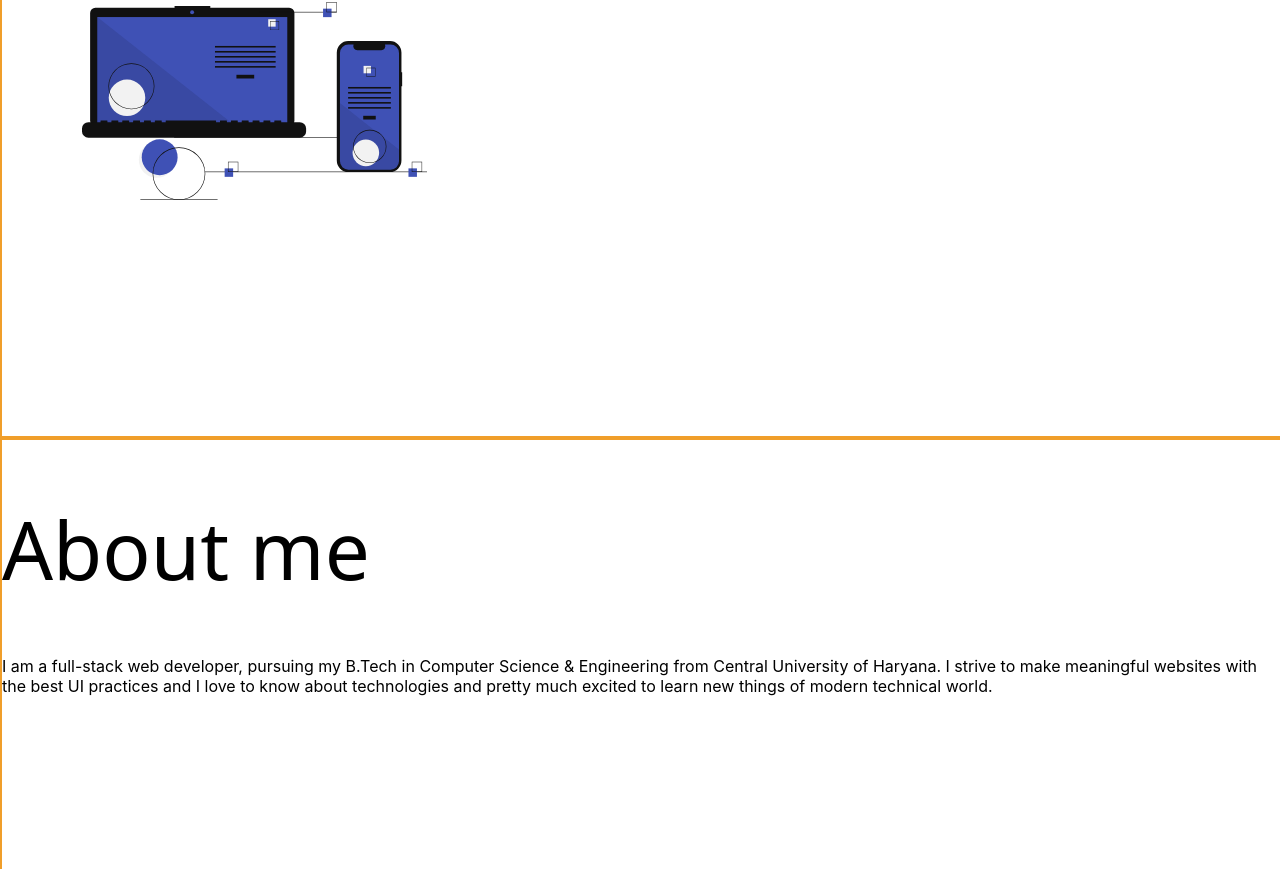
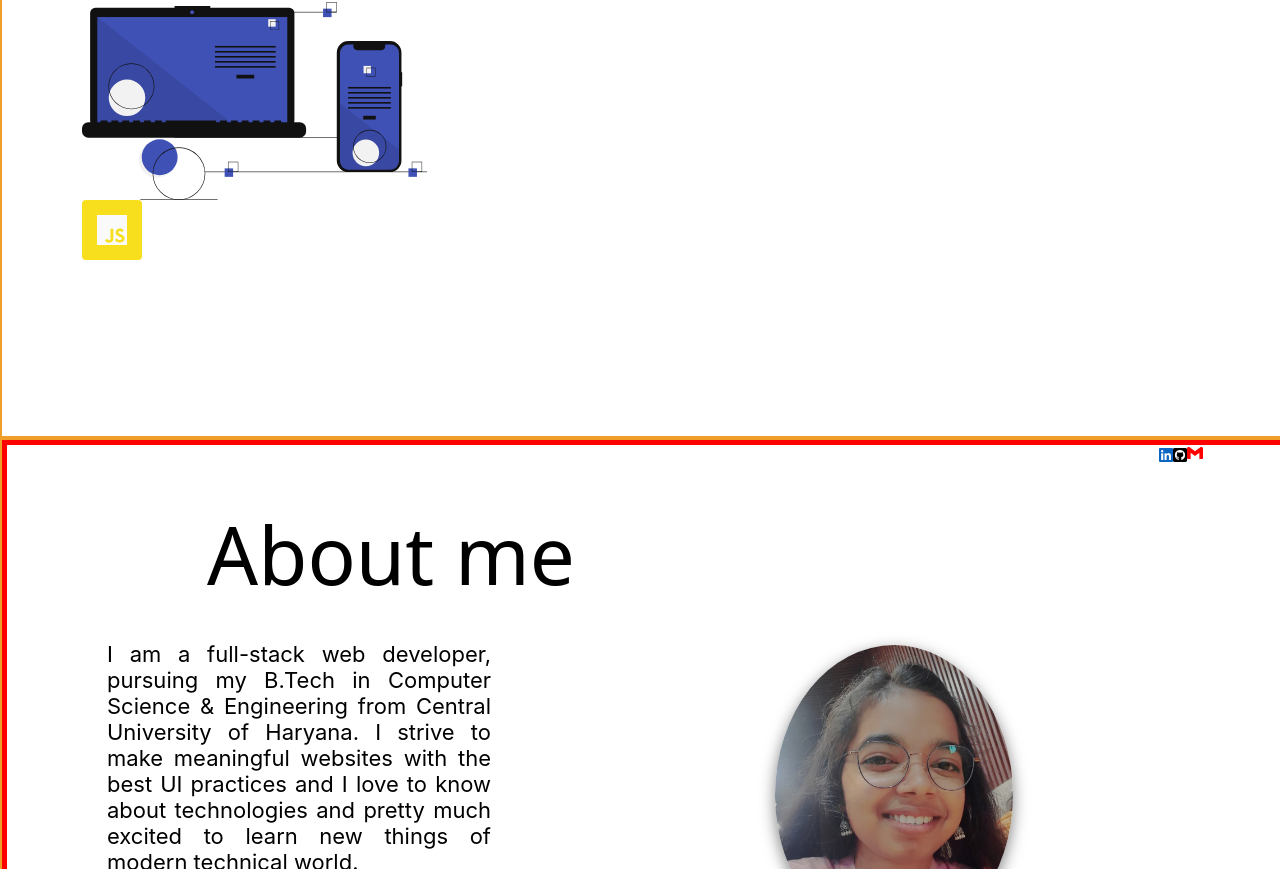
Before and after one commit to ArchanaKumari202068/Archana_Portfolio, a React (Create React App) app: page / in a window 1280 px wide. Shown: the part 2031-2900 px from the top of the page. Built offline with nearby package versions, Linux system fonts and the light colour scheme.

Commit message:
about page added

```diff
--- a/package.json
+++ b/package.json
@@ -3,6 +3,8 @@
   "version": "0.1.0",
   "private": true,
   "dependencies": {
+    "@emotion/react": "^11.11.1",
+    "@emotion/styled": "^11.11.0",
     "@mui/icons-material": "^5.14.7",
     "@testing-library/jest-dom": "^5.17.0",
     "@testing-library/react": "^13.4.0",
@@ -10,6 +12,7 @@
     "react": "^18.2.0",
     "react-dom": "^18.2.0",
     "react-icons": "^4.10.1",
+    "react-intersection-observer": "^9.5.2",
     "react-router-dom": "^6.0.2",
     "react-scripts": "5.0.1",
     "react-typing-effect": "^2.0.5",
--- a/src/components/About/About.js
+++ b/src/components/About/About.js
@@ -1,26 +1,39 @@
 import React from "react";
 import myImage from "../assest/profile_pic.jpg";
 import Imagecontainer from "../../comman/imagecontainer";
-import './about.css'
+import { SiGmail } from "react-icons/si";
+import "./about.css";
 
 const About = () => {
+  const GmailStyle = { color: "Red" };
   return (
     <div className="container" id="About">
       <div className="main-about-container">
         <div className="para">
           <h1>About me</h1>
           <p>
-          I am a full-stack web developer, pursuing my B.Tech in Computer Science
-          &amp; Engineering from Central University of Haryana. I strive to make
-          meaningful websites with the best UI practices and I love to know about
-          technologies and pretty much excited to learn new things of modern
-          technical world.
+            I am a full-stack web developer, pursuing my B.Tech in Computer
+            Science &amp; Engineering from Central University of Haryana. I
+            strive to make meaningful websites with the best UI practices and I
+            love to know about technologies and pretty much excited to learn new
+            things of modern technical world.
           </p>
         </div>
+        <div className="about_section"></div>
           <div className="about_img">
             <Imagecontainer src={myImage} alt="archana" />
 
           </div>
+          <div className="about-icons">
+              <i class="fab fa-linkedin"></i>
+              <i class="fa-brands fa-square-github"></i>
+              <SiGmail style={GmailStyle} />
+              {/* <FaLinkgedin />
+              <FaGithubSquare />
+            */}
+            </div>
+
+        <div contact_icons></div>
       </div>
     </div>
   );
--- a/src/components/About/about.css
+++ b/src/components/About/about.css
@@ -1,20 +1,82 @@
-main-about-container
-.para {
-    display:flex;
+.main-about-container{
+    display: flex;
+    flex-direction: row;
+    height: 100%;
+    width: 100%;
+    border: 5px solid red;
+
+    /* justify-content: space-between; */
+
+}
+/* .main-about-container .para{
+    display: justify;
     align-items: center;
     justify-content: center;
-    flex-direction: column;
-    height: 500px;
-    width: 400px;
+
+} */
+.para {
+    text-align: center;
+    display: block;
+    font-size: 22px;
+    box-sizing: border-box;
+    /* border: 5px solid red; */
+    /* margin-top: -40px; */
+    /*
+    flex-direction: column; */
+    height: 100%;
+    width: 60%;
+    justify-content: space-evenly;
+
+    /* margin: 70px 50px 80px 100px; */
 
 }
-/* .para p {
+.para p {
+    text-align:justify;
+    /* display: block;
+    align-items: center;
+    justify-content: center; */
+    margin-left: 100px;
+    height: 50%;
+    width: 50%;
+    margin-top: -20px;
+
+}
+.para h1{
+    display:block;
+    align-items: center;
+    justify-content: center;
+    /* margin-top: 200px; */
+}
+.about_section{
+    display: flex;
+    flex-direction: column;
+
+}
+.about_img{
+    width: 30%;
+    height: 100%;
+    display: flex;
+    /* border: 5px solid red; */
+    /* flex-direction: column; */
+    align-items: center;
+    /* justify-content: flex-end;
+    justify-content: right; */
+    margin-top: -100px;
+    /* margin-left: 700px; */
+    /* display: flex;
+    justify-content: flex-end; */
 
 
+}
+/* .about-icons{
+    display: flex;
+    flex-direction: row;
+} */
+.about-icons i:nth-child(1) {
+    color: rgb(10, 102, 194)
+  }
 
-} */
-.about_img{
+  .about-icons i:nth-child(2) {
+    color: black;
 
-    align-items: center;
-    margin: 500px;
-}
+  }
--- a/src/components/Skill/Skill.css
+++ b/src/components/Skill/Skill.css
@@ -8,9 +8,6 @@
     font-size: 5rem;
     font-weight: 50;
     font-family:system-ui, -apple-system, BlinkMacSystemFont, 'Segoe UI', Roboto, Oxygen, Ubuntu, Cantarell, 'Open Sans', 'Helvetica Neue', sans-serif;
-
-
-
 
 }
 
--- a/src/components/Skill/Skill.js
+++ b/src/components/Skill/Skill.js
@@ -1,17 +1,41 @@
 import React from "react";
 import mySkills from "../assest/skill.svg";
 import "./Skill.css";
+import Avatar from "@mui/material/Avatar";
+import {useInView} from 'react-intersection-observer'
 
 const Skill = () => {
+const { ref: myRef, inView: isMyElementInView } = useInView();
   return (
     <div className="container" id="Skills">
       <div className="Main_Skills_container">
-
-        <div className="Skill_image">
-        <h1>Skills</h1>
+        <div className="Skill_image" ref={myRef}>
+          <h1>Skills</h1>
           <img src={mySkills} alt="myskills" />
         </div>
-        <div className="Skill_known"></div>
+        <div className="Skill_known">
+          <div className="language_logo">
+            <Avatar
+              className={` ${
+                isMyElementInView ? "me_visible_logo1" : "logohide"
+              }`}
+              variant="rounded"
+              sx={{ bgcolor: "#f7df1e", width: 60, height: 60 }}
+            >
+              <svg
+                height="30"
+                role="img"
+                viewBox="0 0 24 24"
+                xmlns="http://www.w3.org/2000/svg"
+              >
+                <path
+                  fill="#fafafa"
+                  d="M0 0h24v24H0V0zm22.034 18.276c-.175-1.095-.888-2.015-3.003-2.873-.736-.345-1.554-.585-1.797-1.14-.091-.33-.105-.51-.046-.705.15-.646.915-.84 1.515-.66.39.12.75.42.976.9 1.034-.676 1.034-.676 1.755-1.125-.27-.42-.404-.601-.586-.78-.63-.705-1.469-1.065-2.834-1.034l-.705.089c-.676.165-1.32.525-1.71 1.005-1.14 1.291-.811 3.541.569 4.471 1.365 1.02 3.361 1.244 3.616 2.205.24 1.17-.87 1.545-1.966 1.41-.811-.18-1.26-.586-1.755-1.336l-1.83 1.051c.21.48.45.689.81 1.109 1.74 1.756 6.09 1.666 6.871-1.004.029-.09.24-.705.074-1.65l.046.067zm-8.983-7.245h-2.248c0 1.938-.009 3.864-.009 5.805 0 1.232.063 2.363-.138 2.711-.33.689-1.18.601-1.566.48-.396-.196-.597-.466-.83-.855-.063-.105-.11-.196-.127-.196l-1.825 1.125c.305.63.75 1.172 1.324 1.517.855.51 2.004.675 3.207.405.783-.226 1.458-.691 1.811-1.411.51-.93.402-2.07.397-3.346.012-2.054 0-4.109 0-6.179l.004-.056z"
+                />
+              </svg>
+            </Avatar>
+          </div>
+        </div>
       </div>
     </div>
   );
```
Also changed, not shown: 1 other file (tests, documents, lock files or other folders). Lines whose indentation alone changed are shown as unchanged.
